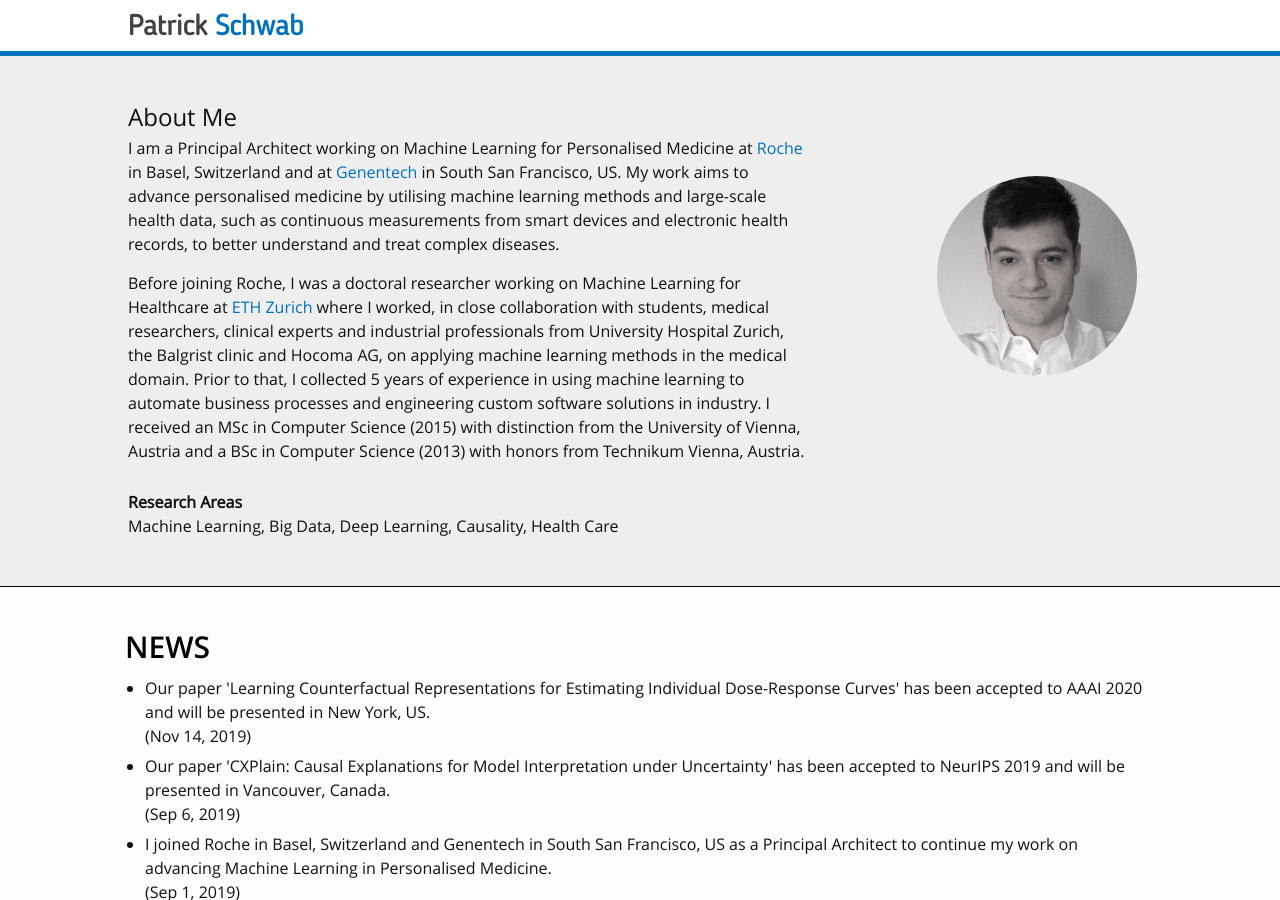
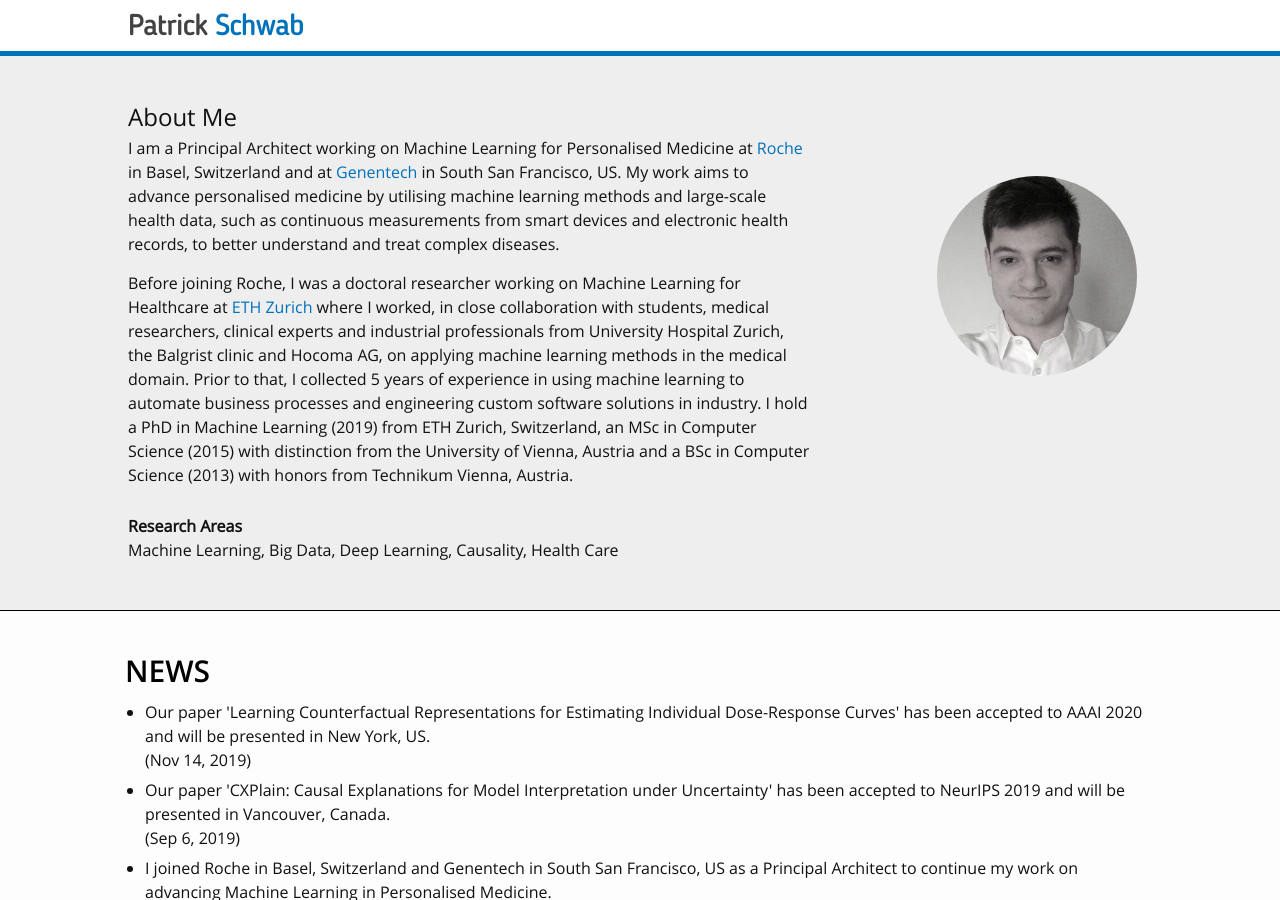
Before and after one commit to d909b/d909b.github.io, a Jekyll site: the page built from index.html, in a window 1280 px wide and 900 px high. Built offline with Jekyll 4.4.1, drawn with Linux system fonts in a browser that asks for light colours; nearby versions of some CDN libraries; library files that are not in the unit come from our copies; some of the changed text lies outside the part shown.

Commit message:
Upd students

```diff
--- a/index.html
+++ b/index.html
@@ -14,7 +14,7 @@ layout: default
             </p>
 
             <p>
-            Before joining Roche, I was a doctoral researcher working on Machine Learning for Healthcare at <a href="www.ethz.ch/en.html">ETH Zurich</a> where I worked, in close collaboration with students, medical researchers, clinical experts and industrial professionals from University Hospital Zurich, the Balgrist clinic and Hocoma AG, on applying machine learning methods in the medical domain. Prior to that, I collected 5 years of experience in using machine learning to automate business processes and engineering custom software solutions in industry. I received an MSc in Computer Science (2015) with distinction from the University of Vienna, Austria and a BSc in Computer Science (2013) with honors from Technikum Vienna, Austria.
+            Before joining Roche, I was a doctoral researcher working on Machine Learning for Healthcare at <a href="www.ethz.ch/en.html">ETH Zurich</a> where I worked, in close collaboration with students, medical researchers, clinical experts and industrial professionals from University Hospital Zurich, the Balgrist clinic and Hocoma AG, on applying machine learning methods in the medical domain. Prior to that, I collected 5 years of experience in using machine learning to automate business processes and engineering custom software solutions in industry. I hold a PhD in Machine Learning (2019) from ETH Zurich, Switzerland, an MSc in Computer Science (2015) with distinction from the University of Vienna, Austria and a BSc in Computer Science (2013) with honors from Technikum Vienna, Austria.
             </p>
           </div>
           <div>
--- a/js/application.js
+++ b/js/application.js
@@ -350,9 +350,15 @@ app.controller('AppController', function($scope){
 
     $scope.supervision = [
         {
+            title: "Privacy-preserving Federated Learning in Medical Imaging.",
+            name: "August DuMont Schütte, ETH Zurich",
+            level: "MSc, with Dr. Bauer and Prof. Schölkopf, MPI for Intelligent Systems",
+            date: "2020"
+        },
+        {
             title: "Learning to Diagnose Diabetes from Full Body Magnetic Resonance Imaging.",
             name: "Benedikt Dietz, ETH Zurich",
-            level: "MSc, with Dr. Bauer, MPI for Intelligent Systems",
+            level: "MSc, with Dr. Bauer and Prof. Schölkopf, MPI for Intelligent Systems",
             date: "2019"
         },
         {
```
